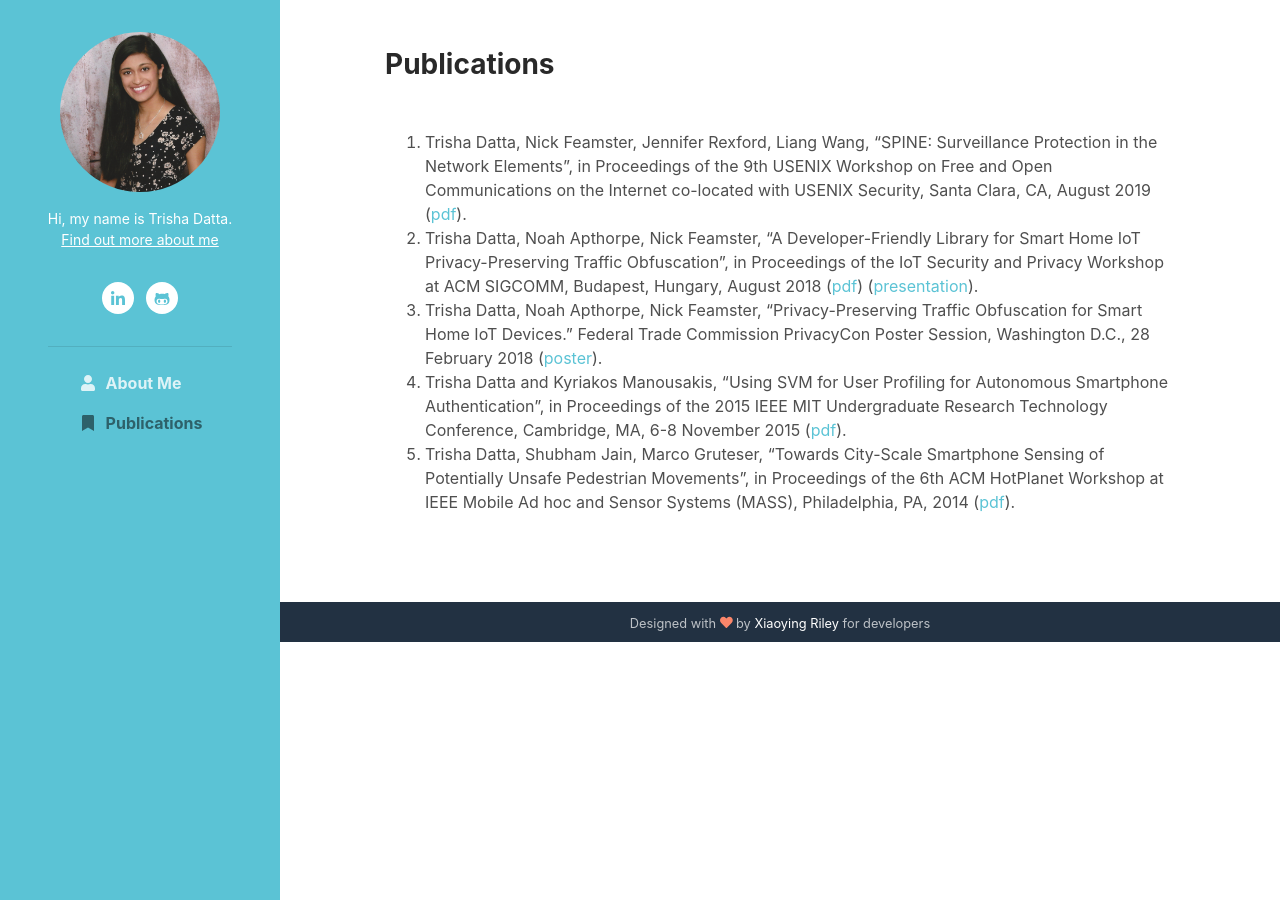
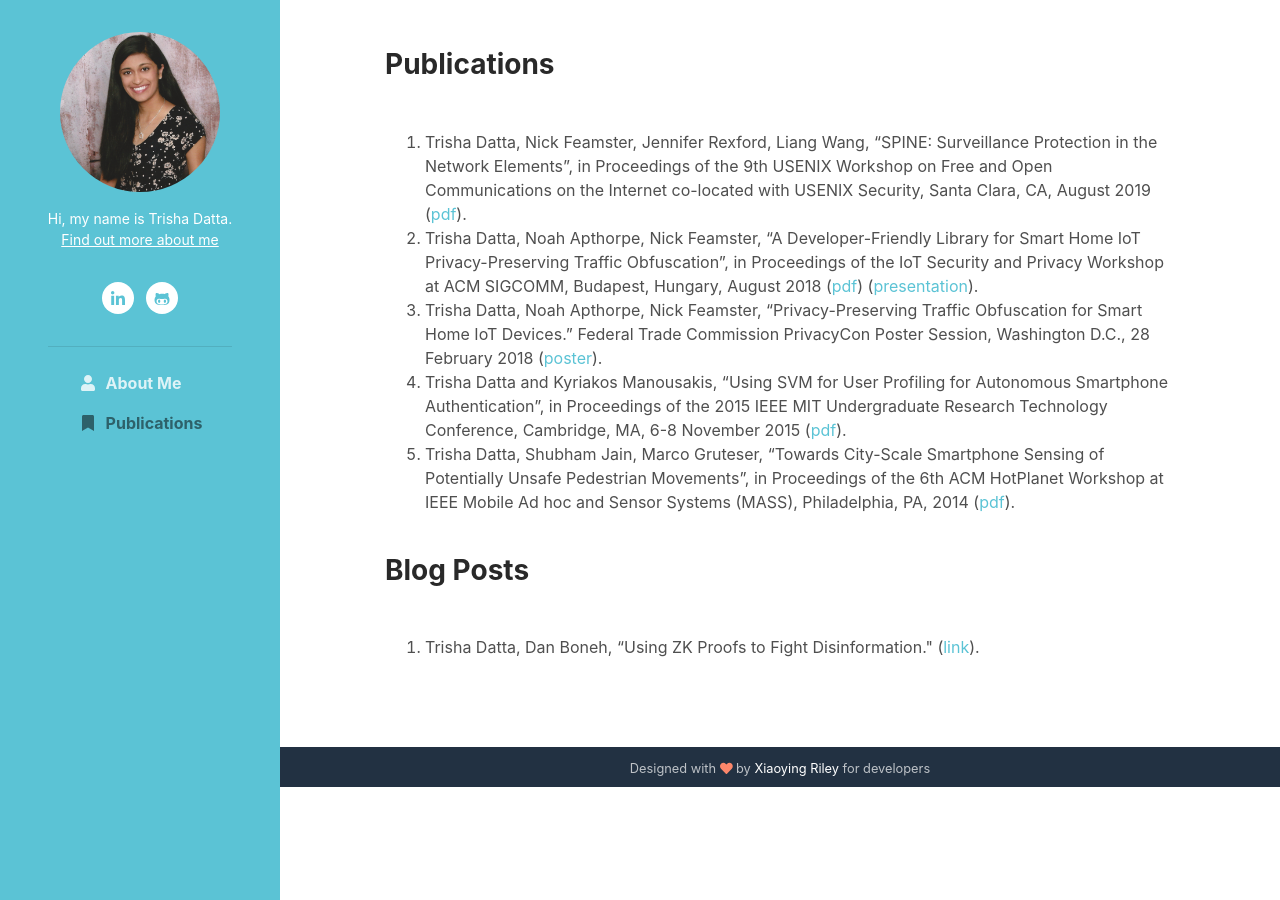
Before and after one commit to TrishaDatta/TrishaDatta.github.io, a Jekyll site: the page publications.html, which Jekyll copies as it is, in a window 1280 px wide. Built offline with Jekyll 4.4.1, drawn with Linux system fonts in a browser that asks for light colours; nearby versions of some CDN libraries.

Commit message:
Update publications.html

```diff
--- a/publications.html
+++ b/publications.html
@@ -105,6 +105,16 @@
 				    </p>
 				    <div class="line"></div>
 				    <br>
+			    	    <h3>Blog Posts</h3>
+			            <br>
+				    <p><ol>
+					  <li>Trisha Datta, Dan Boneh,
+					  “Using ZK Proofs to Fight Disinformation." (<a href="https://medium.com/@boneh/using-zk-proofs-to-fight-disinformation-17e7d57fe52f">link</a>).</li>
+					</ol>
+				    </p>
+				    <div class="line"></div>
+				    <br>
+
 				</div>
 		    </div>
 	    </section>
```
